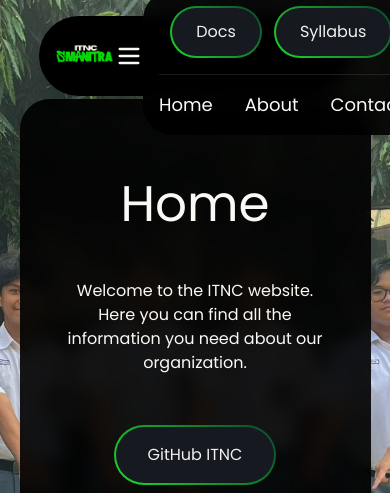
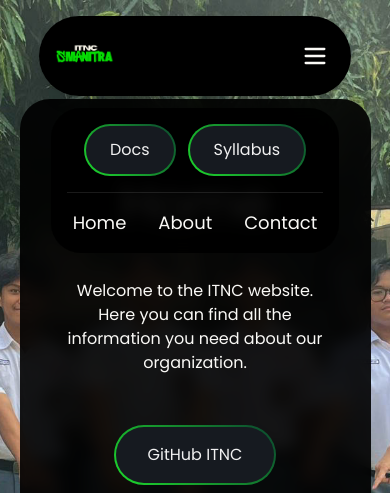
Before and after one commit to ITNCNitra/itncnitra.github.io, a website: page index.html in a window 390 px wide. Both pictures are taken after a click on the button 315 px from the left and 56 px from the top of the page. Shown: the top 493 px of the page. Drawn offline with Linux system fonts and the light colour scheme.

Commit message:
fix: anchor burger nav dropdown and fix missalignment

```diff
--- a/index.html
+++ b/index.html
@@ -15,7 +15,7 @@
 	<!-- Content wrapper -->
 	<div class="relative z-[1]">
     <nav class="fixed top-4 left-1/2 -translate-x-1/2 w-[80%] z-10">
-			<div class="h-[80px] md:h-[100px] bg-black rounded-[50px] px-[16px] md:px-[60px] flex items-center justify-between shadow-lg">
+			<div class="h-[80px] md:h-[100px] bg-black rounded-[50px] px-[16px] md:px-[60px] flex items-center justify-between shadow-lg relative">
 
 				<!-- Logo -->
 				<a href="https://itncnitra.github.io" class="shrink-0">
@@ -23,7 +23,7 @@
 				</a>
 
 				<!-- Burger (mobile only) -->
-				<button id="burger" class="lg:hidden text-[#FAF9F6] w-10 h-10 flex items-center justify-center">
+				<button id="burger" class="lg:hidden ml-auto text-[#FAF9F6] w-10 h-10 flex items-center justify-center cursor-pointer">
 					<svg id="open" xmlns="http://www.w3.org/2000/svg" fill="none" viewBox="0 0 24 24" stroke="currentColor" stroke-width="2" class="w-7 h-7">
 						<path stroke-linecap="round" stroke-linejoin="round" d="M4 6h16M4 12h16M4 18h16"/>
 					</svg>
@@ -59,7 +59,8 @@
 				</div>
 
 			<!-- Mobile Menu -->
-			<div id="menu" class="lg:hidden hidden mt-3 bg-black/90 backdrop-blur rounded-[30px] p-4 text-center space-y-4">
+			<div id="menu" class="lg:hidden hidden absolute left-0 right-0 top-[calc(100%+12px)] mx-3
+             bg-black/90 backdrop-blur rounded-[30px] p-4 text-center space-y-4 z-20">
 				<div class="flex justify-center gap-3">
 					<a href="https://github.com/ITNCNitra/ITNC/tree/main/docs"
 						class="relative inline-flex items-center justify-center rounded-[1000px] p-[2px] bg-[linear-gradient(45deg,#1dd82c,#0c472f)]">
```
Also changed, not shown: src/output.css.
